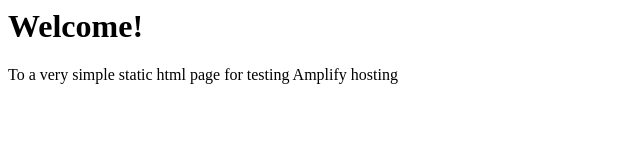
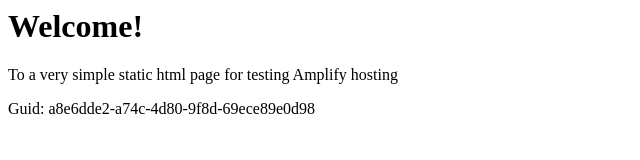
Before and after one commit to aws-aemilia-syd/Github-PR-Commit-Integration-Test-DoNotTouch-GitH-MJCD6L4M-v1-prod-ap-southeast-2, a website: page src/index.html in a window 1280 px wide. Shown: the whole page, without its empty margins (0-640 px from the left). Drawn offline with Linux system fonts and the light colour scheme.

Commit message:
commit from integ tests

```diff
--- a/src/index.html
+++ b/src/index.html
@@ -1,3 +1,5 @@
+
+
 <html lang="en">
 
 <head>
@@ -10,6 +12,6 @@
 <body>
     <h1>Welcome!</h1>
     <p>To a very simple static html page for testing Amplify hosting</p>
-</body>
+    <p>Guid: a8e6dde2-a74c-4d80-9f8d-69ece89e0d98</p></body>
 
 </html>
```
